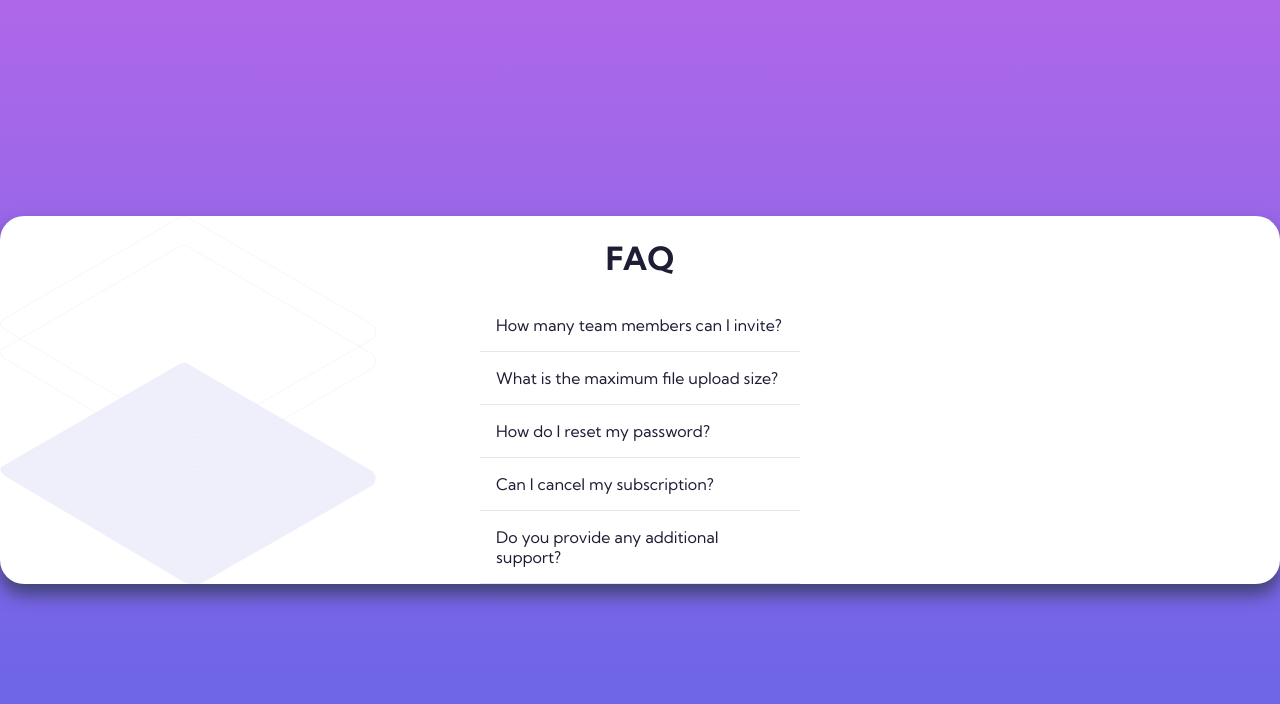
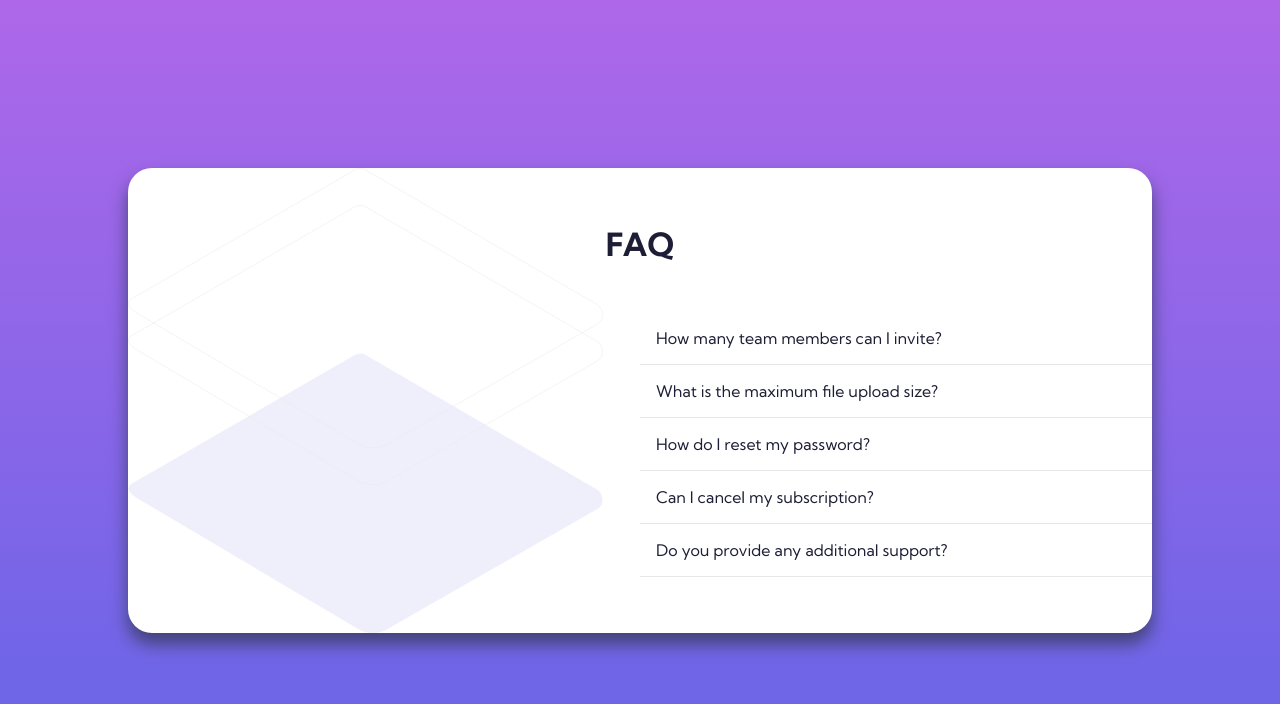
Before and after one commit to rmpcoding/frontend-faq-page, a plain HTML site: page index.html in a window 1280 px wide. Drawn offline with Linux system fonts and the light colour scheme.

Commit message:
Adds flex-end direction to dropdown questions, and removes defautl margin from all text

```diff
--- a/index.html
+++ b/index.html
@@ -13,22 +13,42 @@
     <body>
         <div class="main main__container">
             <header class="header">
-                <h1 class="header header__FAQ">FAQ</h1>
+                <h1 class="header header__FAQ text">FAQ</h1>
             </header>
             <div class="main dropdown-item">
-                <div class="dropdown-item">How many team members can I invite?</div>
+                <div class="dropdown-item ">
+                    <p class="text">
+                        How many team members can I invite?
+                    </p>
+                </div>
             </div>
             <div class="main dropdown-item">
-                <div class="dropdown-item">What is the maximum file upload size?</div>
+                <div class="dropdown-item">
+                    <p class="text">
+                        What is the maximum file upload size?
+                    </p>
+                </div>
             </div>
             <div class="main dropdown-item">
-                <div class="dropdown-item">How do I reset my password?</div>
+                <div class="dropdown-item">
+                    <p class="text">
+                        How do I reset my password?
+                    </p>
+                </div>
             </div>
             <div class="main dropdown-item">
-                <div class="dropdown-item">Can I cancel my subscription?</div>
+                <div class="dropdown-item">
+                    <p class="text">
+                    Can I cancel my subscription?
+                    </p>
+                </div>
             </div>
             <div class="main dropdown-item">
-                <div class="dropdown-item">Do you provide any additional support?</div>
+                <div class="dropdown-item">
+                    <p class="text">
+                        Do you provide any additional support?
+                    </p>
+                </div>
             </div>
         </div>
     </body>
--- a/styles.css
+++ b/styles.css
@@ -5,11 +5,20 @@
 body {
   height: 100vh;
   margin: 0;
+  padding: 0;
   background-image: linear-gradient(hsl(273, 75%, 66%), hsl(240, 73%, 65%));
   font-family: 'Kumbh Sans', sans-serif;
   font-size: 16px;
   color:hsl(238, 29%, 16%);
   display: grid;
+}
+
+.text {
+  margin: 0;
+}
+
+.header {
+  margin-bottom: 1.5rem;
 }
 
 .main.main__container {
@@ -19,14 +28,21 @@ body {
   background-repeat: no-repeat;
   background-color: white;
   box-shadow: 0 11px 17px 0 hsl(238, 29%, 36%);
-  margin: auto;
+  margin: auto 10vw;
+  padding-top: 3.5em;
+  padding-bottom: 3.5em;
   height: auto;
-  width: 100%;
   max-width: 1440px;
   display: flex;
   justify-content: center;
   align-items: center;
   flex-direction: column;
+}
+
+div.main.dropdown-item {
+  width: 50%;
+  display: flex;
+  align-self: flex-end;
 }
 
 .main.dropdown-item {
```
